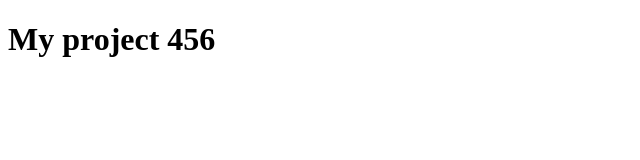
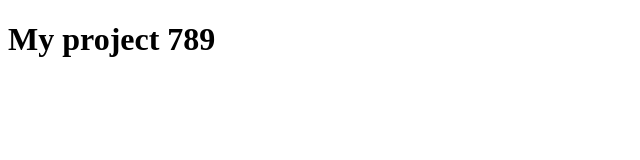
Before and after one commit to vova-myronenko/my-project, a plain HTML site: page index.html in a window 1280 px wide. Shown: the full height of the page, 0-640 px from the left. Drawn offline with Linux system fonts and the light colour scheme.

Commit message:
Update index.html

```diff
--- a/index.html
+++ b/index.html
@@ -6,6 +6,6 @@
   <title>My project</title>
 </head>
 <body>
-  <h1>My project 456</h1>
+  <h1>My project 789</h1>
 </body>
 </html>
```
